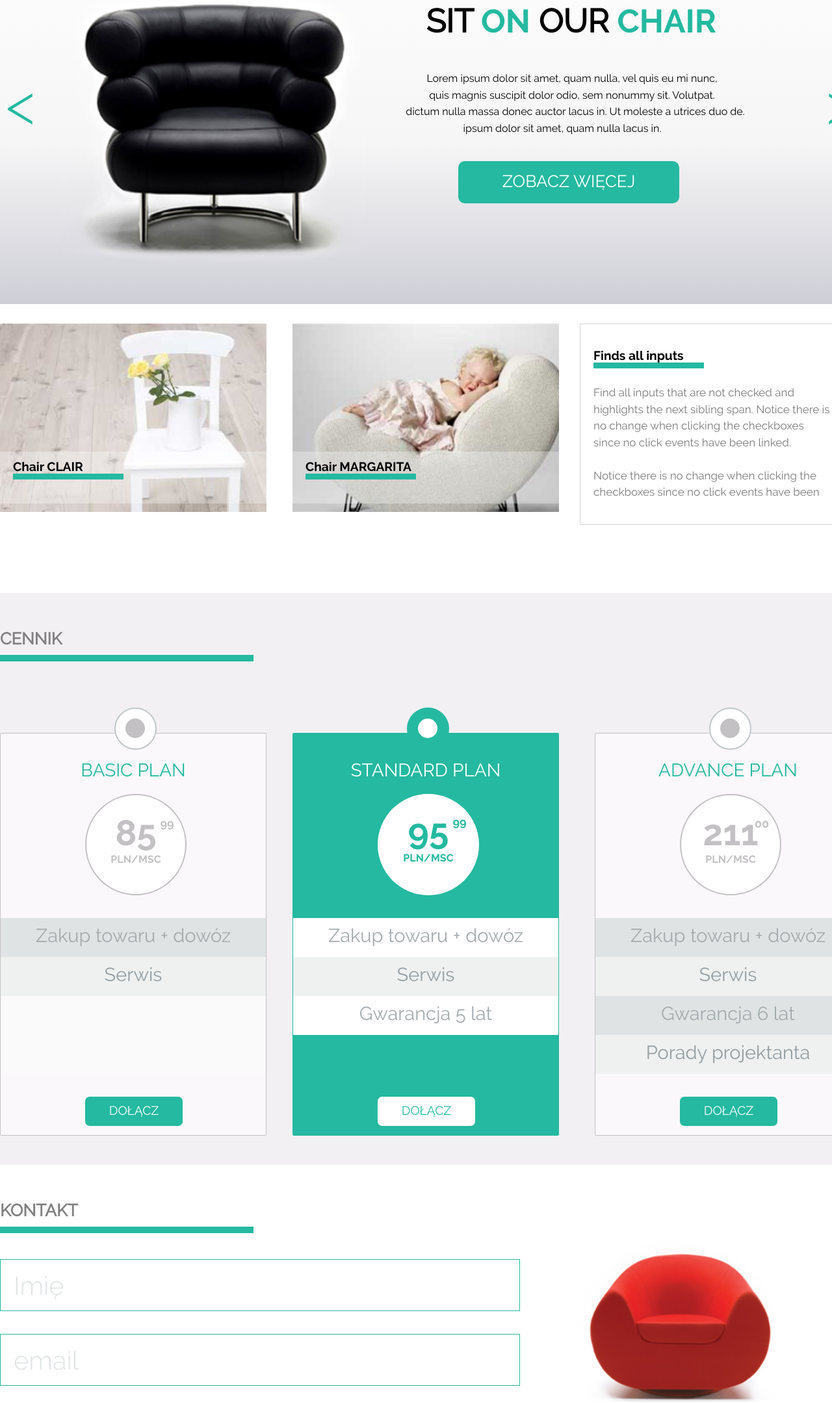
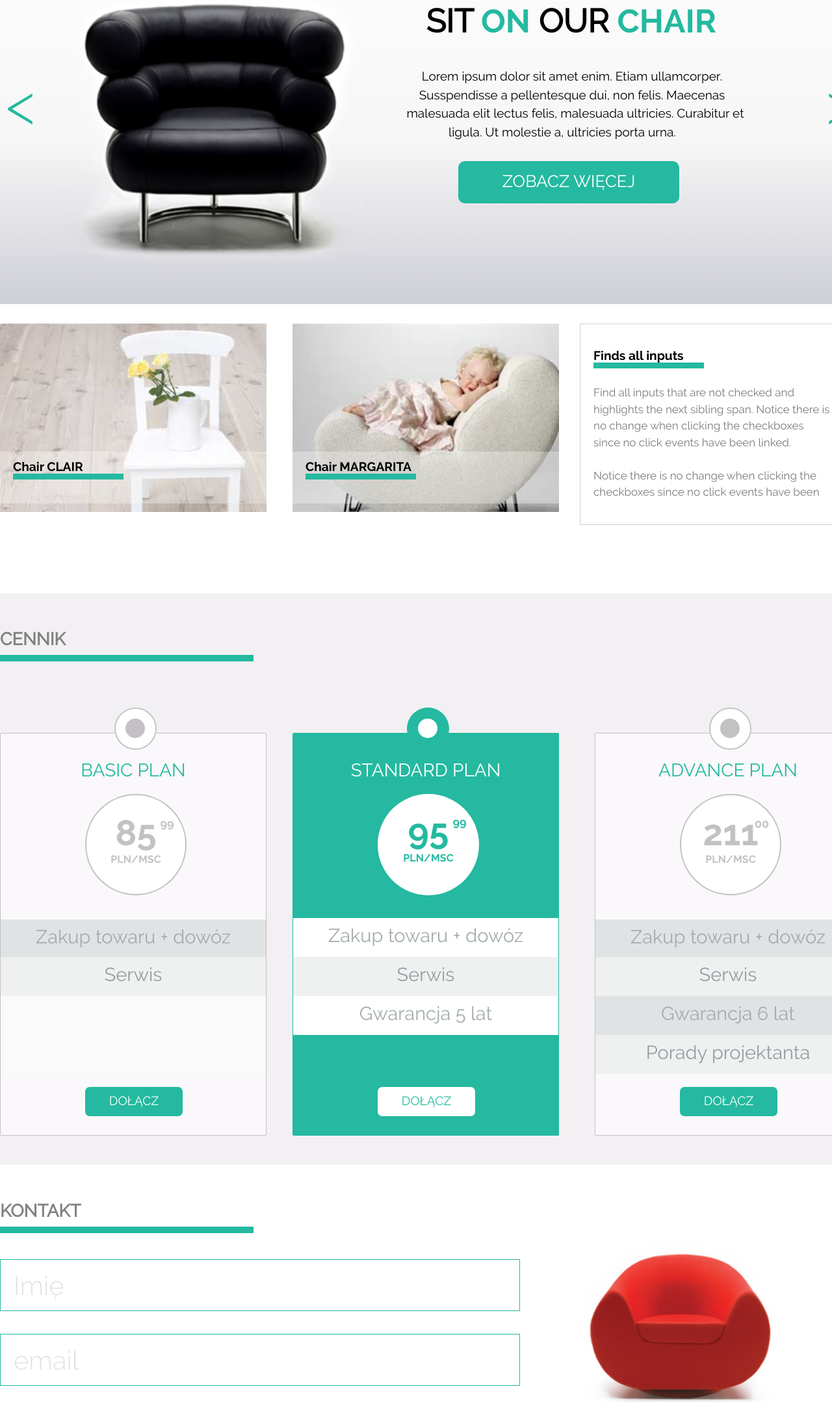
Before and after one commit to AkkaFranKebne/SitOnChair-Website, a plain HTML site: page index.html in a window 1280 px wide. Shown: the part 206-2367 px from the top of the page at 65% size. Drawn offline with Linux system fonts and the light colour scheme.

Commit message:
fixing sizes and colors

```diff
--- a/index.html
+++ b/index.html
@@ -25,9 +25,9 @@
                 <figure class="header-photo"><img src="images/black_chair.png" alt="sit-on-chair"></figure>
                 <header class="header-slider-header"><h1>SIT <span>ON</span> OUR <span>CHAIR</span></h1></header>
                 <article class="header-slider-article">
-                    <p>Lorem ipsum dolor sit amet, quam nulla, vel quis eu mi nunc, quis magnis suscipit dolor odio, sem nonummy sit. Volutpat.</p>
-                    <p id="paragraph-wide">dictum nulla massa donec auctor lacus in. Ut moleste a utrices duo de.</p>
-                    <p id="paragraph-narrow">ipsum dolor sit amet, quam nulla lacus in.</p>
+                    <p>Lorem ipsum dolor sit amet enim. Etiam ullamcorper. Susspendisse a pellentesque dui, non felis. Maecenas</p>
+                    <p id="paragraph-wide">malesuada elit lectus felis, malesuada ultricies. Curabitur et</p>
+                    <p id="paragraph-narrow">ligula. Ut molestie a, ultricies porta urna.</p>
                 </article>
                 <div class="header-slider-button">ZOBACZ WIĘCEJ </div>
                 <span id="right-arrow">&gt;</span>
@@ -73,7 +73,7 @@
                             <p>99</p>
                             <p>PLN/MSC</p>
                         </div>
-                        <div class="aside-box-left-info">Zakup towaru + dowóz</div>
+                        <div class="aside-box-left-info first">Zakup towaru + dowóz</div>
                         <div class="aside-box-left-info">Serwis</div><div class="aside-box-left-info" id="empty1"></div><div class="aside-box-left-info" id="empty2"></div>
                         <div class="aside-box-left-button">DOŁĄCZ</div>
                 </div>
@@ -101,7 +101,7 @@
                             <p>00</p>
                             <p>PLN/MSC</p>
                         </div>
-                        <div class="aside-box-right-info">Zakup towaru + dowóz</div>
+                        <div class="aside-box-right-info first">Zakup towaru + dowóz</div>
                         <div class="aside-box-right-info">Serwis</div>
                         <div class="aside-box-right-info">Gwarancja 6 lat</div>
                         <div class="aside-box-right-info">Porady projektanta</div>
--- a/style/style.css
+++ b/style/style.css
@@ -100,6 +100,7 @@ nav ul {
 .header-container ul li {
     display:inline-block;
     padding-left: 52px;
+    padding-top: 5px;
 }
 
 
@@ -164,11 +165,11 @@ nav ul {
     width: 480px;
     text-align: center;
     color: black;
-    line-height: 160%;
-    font-size: 16px;
+    line-height: 150%;
+    font-size: 19px;
     position: relative;
     left: 640px;
-    top: 265px;
+    top: 260px;
 }
 
 #paragraph-wide {
@@ -296,7 +297,7 @@ main {
     height: 120px;
     padding-top: 55px;
     color: grey;
-    font-size: 17px;
+    font-size: 18px;
 }
 
 .aside-container-bar {
@@ -447,14 +448,15 @@ main {
     padding-top: 10px;
 }
 
+.first {
+    border-top: 2px solid #ffffff;
+}
+
 .aside-box-right-info:nth-of-type(2n), .aside-box-left-info:nth-of-type(2n) {
     background-color:#e0e3e4;
     color: #a3abae;
 }
 
-.aside-box-left-info:last-of-type {
-    background-color:#ffffff;
-}
 
 .aside-box-right-info:nth-of-type(2n+1), .aside-box-left-info:nth-of-type(2n+1) {
     background-color:#eff1f1;
@@ -489,7 +491,7 @@ main {
     padding-top: 10px;
     border-radius: 7px;
     position: relative;
-    bottom: -35px;
+    bottom: -20px;
     left: 130px;
 }
 
@@ -527,7 +529,7 @@ main {
     position: relative;
     top: -55px;
     color: grey;
-    font-size: 26px;
+    font-size: 27px;
 }
 
 input, textarea {
@@ -645,7 +647,7 @@ input[type="submit" i]{
 
 .footer-social  {
     position: absolute;
-    right: 290px;
+    right: 270px;
     top: 0;
 }
 
@@ -655,6 +657,11 @@ input[type="submit" i]{
     padding-left: 5px;
 }
 
+.footer-social figure img {
+    height: 40px;
+    width: 40px;
+}
+
 .footer-logo span {
     font-family: 'ralewaybold';
 }
```
